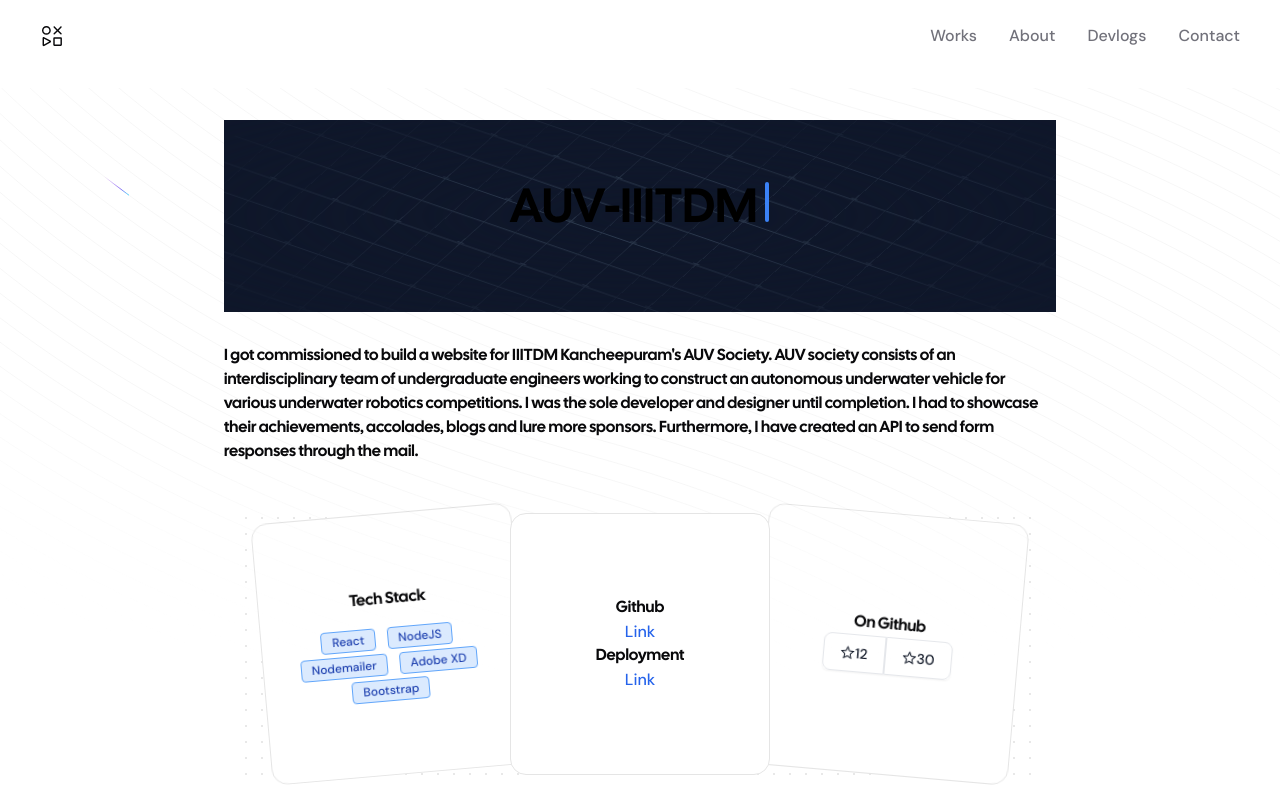
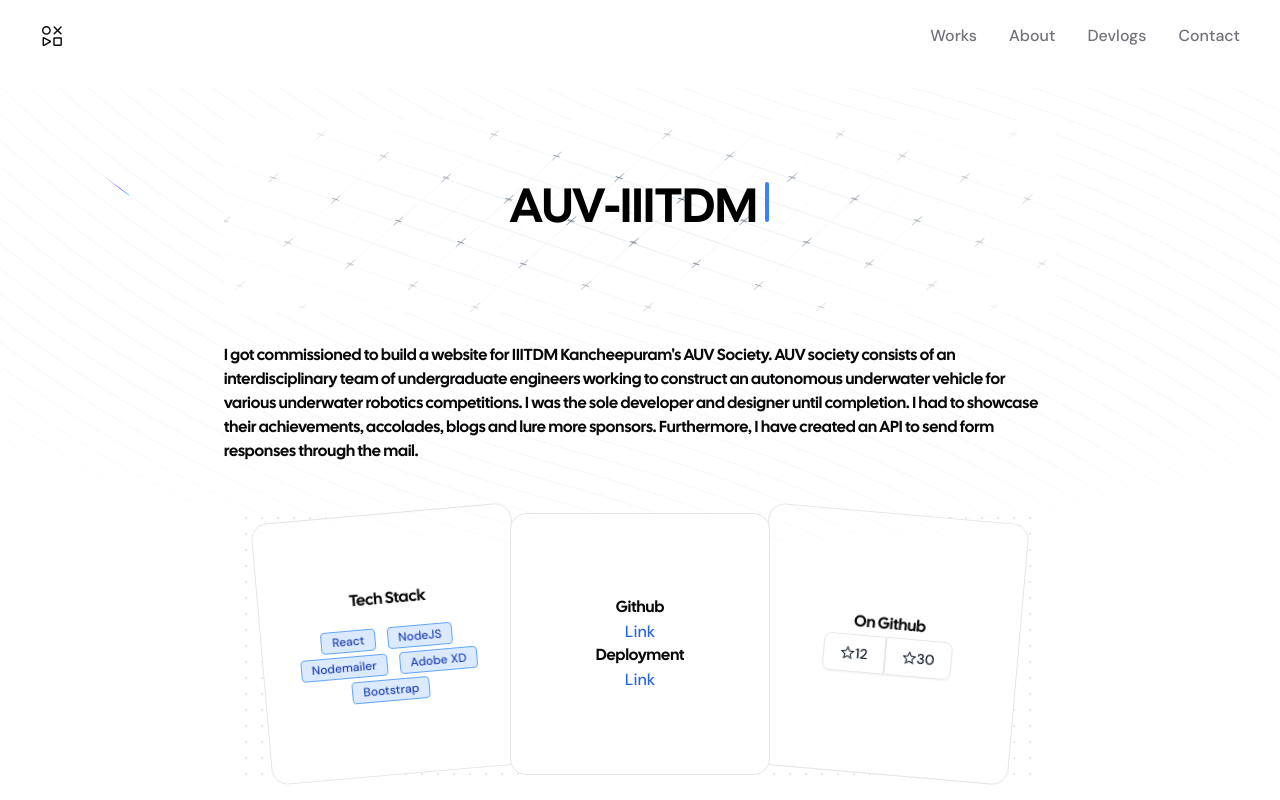
Before and after one commit to shelcia/personal-portfolio, a Next.js app: page /works/auv in a window 1280 px wide. Shown: the top 800 px of the page. Built offline with nearby package versions, Linux system fonts and the light colour scheme.

Commit message:
✨ 💄 update project

```diff
--- a/src/components/ui/background-boxes.tsx
+++ b/src/components/ui/background-boxes.tsx
@@ -27,15 +27,17 @@ export const BoxesCore = ({ className, ...rest }: { className?: string }) => {
         transform: `translate(-20%,-100%) skewX(-48deg) skewY(14deg) scale(0.675) rotate(0deg) translateZ(0)`,
       }}
       className={cn(
-        "absolute left-1/4 p-4 -top-1/4 flex  -translate-x-1/2 -translate-y-1/2 w-full h-full z-0 ",
-        className
+        "absolute left-1/4 p-4 -top-1/4 flex  -translate-x-1/2 -translate-y-1/2 w-full h-full z-0 "
       )}
       {...rest}
     >
       {rows.map((_, i) => (
         <motion.div
           key={`row` + i}
-          className="w-16 h-8  border-l  border-slate-700 relative"
+          className={cn(
+            "w-16 h-8 border-l relative",
+            className ? className : " border-slate-700"
+          )}
         >
           {cols.map((_, j) => (
             <motion.div
@@ -47,7 +49,10 @@ export const BoxesCore = ({ className, ...rest }: { className?: string }) => {
                 transition: { duration: 2 },
               }}
               key={`col` + j}
-              className="w-16 h-8  border-r border-t border-slate-700 relative"
+              className={cn(
+                "w-16 h-8 border-r border-t  relative",
+                className ? className : " border-slate-700"
+              )}
             >
               {j % 2 === 0 && i % 2 === 0 ? (
                 <svg
--- a/src/pages/works/[id].tsx
+++ b/src/pages/works/[id].tsx
@@ -56,9 +56,9 @@ const ProjectPage = () => {
         <div
           className={`md:max-w-4xl max-w-full mx-auto rounded-none md:rounded-2xl p-4 md:p-8 shadow-input bg-white dark:bg-black ${dmsans.className} mt-4 z-30`}
         >
-          <div className="h-48 relative w-full overflow-hidden bg-slate-900 flex flex-col items-center justify-center z-40">
-            <div className="absolute inset-0 w-full h-full bg-slate-900 z-20 [mask-image:radial-gradient(transparent,white)] pointer-events-none" />
-            <Boxes />
+          <div className="h-48 relative w-full overflow-hidden bg-white flex flex-col items-center justify-center z-40">
+            <div className="absolute inset-0 w-full h-full bg-white z-20 [mask-image:radial-gradient(transparent,white)] pointer-events-none" />
+            <Boxes className="border-slate-200" />
             <TypewriterEffect
               words={words}
               className={`font-bold text-3xl text-white dark:text-neutral-200 relative z-20 ${calsans.className}`}
@@ -85,41 +85,6 @@ const ProjectPage = () => {
         </div>
         {/* </DotBackground> */}
         <BackgroundBeams />
-        {/* <div className="max-w-4xl mx-auto rounded-md h-[20rem] overflow-hidden">
-          <HeroHighlight>
-            <motion.h1
-              initial={{
-                opacity: 0,
-                y: 20,
-              }}
-              animate={{
-                opacity: 1,
-                y: [20, -5, 0],
-              }}
-              transition={{
-                duration: 0.5,
-                ease: [0.4, 0.0, 0.2, 1],
-              }}
-              className={cn(
-                "text-black text-2xl md:text-6xl font-bold text-center",
-                calsans.className
-              )}
-            >
-              <Highlight className="text-black dark:text-white">
-                {proj?.name}
-              </Highlight>
-            </motion.h1>
-          </HeroHighlight>
-        </div>
-        <div
-          className={cn(
-            "max-w-4xl font-semibold mx-auto my-8",
-            calsans.className
-          )}
-        >
-          {proj?.description}
-        </div>
-        {proj && <ProjectInfoCards project={proj} />} */}
       </main>
       <Footer />
     </>
```
